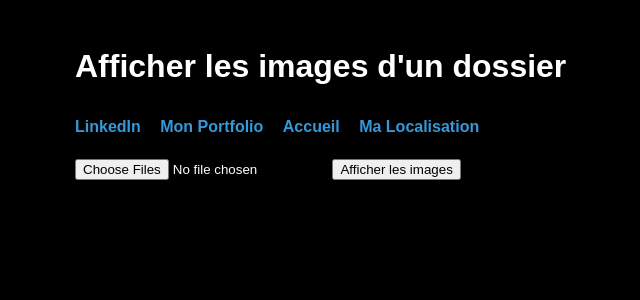
After one commit to Max-Dubois/tp_flask, a Flask app: page /galerie in a window 1280 px wide. The commit adds this page. Shown: the top 300 px of the page, without its empty margins (165-805 px from the left). Run offline with Flask 3, Linux system fonts and the light colour scheme.

Commit message:
ajout galerie

```diff
--- a/app.py
+++ b/app.py
@@ -1,5 +1,5 @@
 import folium
-from flask import Flask, render_template
+from flask import Flask, render_template, request
 
 app = Flask(__name__)
 
@@ -14,9 +14,20 @@ def carte():
     m.save('static/map.html')
     return render_template('carte.html')
 
-# @app.route('/about')
-# def about():
-#     return "À propos de moi : Je suis en train d'apprendre à développer des applications web avec Flask !"
+@app.route('/galerie', methods=['GET', 'POST'])
+def galerie():
+    images = []
+    if request.method == 'POST':
+        files = request.files.getlist("folder_files")
+
+        for file in files:
+            if file.filename.lower().endswith(('.png', '.jpg', '.jpeg', '.gif')):
+                import base64
+                file_content = file.read()
+                base64_pic = base64.b64encode(file_content).decode('utf-8')
+                images.append(f"data:{file.content_type};base64,{base64_pic}")
+
+    return render_template('galerie.html', images=images)
 
 if __name__ == '__main__':
     app.run(debug=True, port=8000)
--- a/static/style.css
+++ b/static/style.css
@@ -31,3 +31,14 @@ ul {
     font-style: italic;
     color: #7f8c8d;
 }
+.gallery {
+    display: flex;
+    flex-wrap: wrap;
+    gap: 10px;
+    margin-top: 20px;
+}
+.gallery img {
+    width: 200px;
+    height: auto;
+    border: 1px solid #ccc;
+}
--- a/templates/accueil.html
+++ b/templates/accueil.html
@@ -13,6 +13,7 @@
             <a href="https://www.linkedin.com/in/maxence-dubois/">LinkedIn</a>
             <a href="https://maxence-dubois.fr/">Mon Portfolio</a>
             <a href="/carte">Ma Localisation</a>
+            <a href="/galerie">Ma Galerie</a>
         </p>
     </div>
 
--- a/templates/carte.html
+++ b/templates/carte.html
@@ -13,6 +13,7 @@
         <a href="/">Accueil</a>
         <a href="https://www.linkedin.com/in/maxence-dubois/">LinkedIn</a>
         <a href="https://maxence-dubois.fr/">Mon Portfolio</a>
+        <a href="/galerie">Ma Galerie</a>
     </p>
     <p>Actuellement étudiant à l'ULCO à Calais.</p>
 
--- /dev/null
+++ b/templates/galerie.html
@@ -0,0 +1,28 @@
+<!DOCTYPE html>
+<html lang="fr">
+<head>
+    <meta charset="UTF-8">
+    <title>Sélecteur de Répertoire</title>
+    <link rel="stylesheet" href="{{ url_for('static', filename='style.css') }}">
+</head>
+<body>
+    <h1>Afficher les images d'un dossier</h1>
+    <p class="links">
+        <a href="https://www.linkedin.com/in/maxence-dubois/">LinkedIn</a>
+        <a href="https://maxence-dubois.fr/">Mon Portfolio</a>
+        <a href="/">Accueil</a>
+        <a href="/carte">Ma Localisation</a>
+    </p>
+
+    <form method="POST" enctype="multipart/form-data">
+        <input type="file" name="folder_files" webkitdirectory directory multiple>
+        <button type="submit">Afficher les images</button>
+    </form>
+
+    <div class="gallery">
+        {% for img_data in images %}
+            <img src="{{ img_data }}" alt="Image locale">
+        {% endfor %}
+    </div>
+</body>
+</html>
```
Also changed, not shown: galerieFlask/app.py (deleted, +0 -10 lines).
